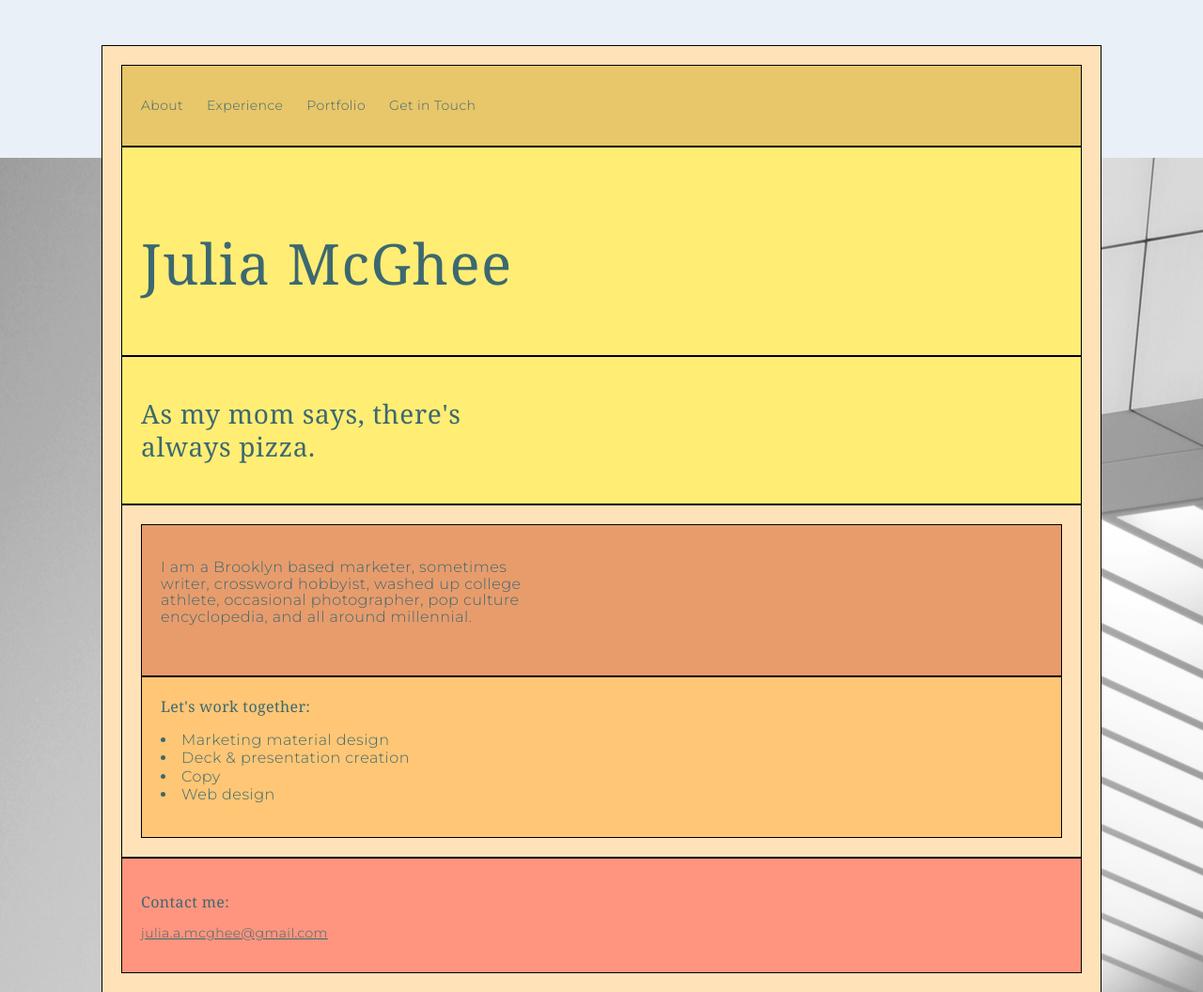
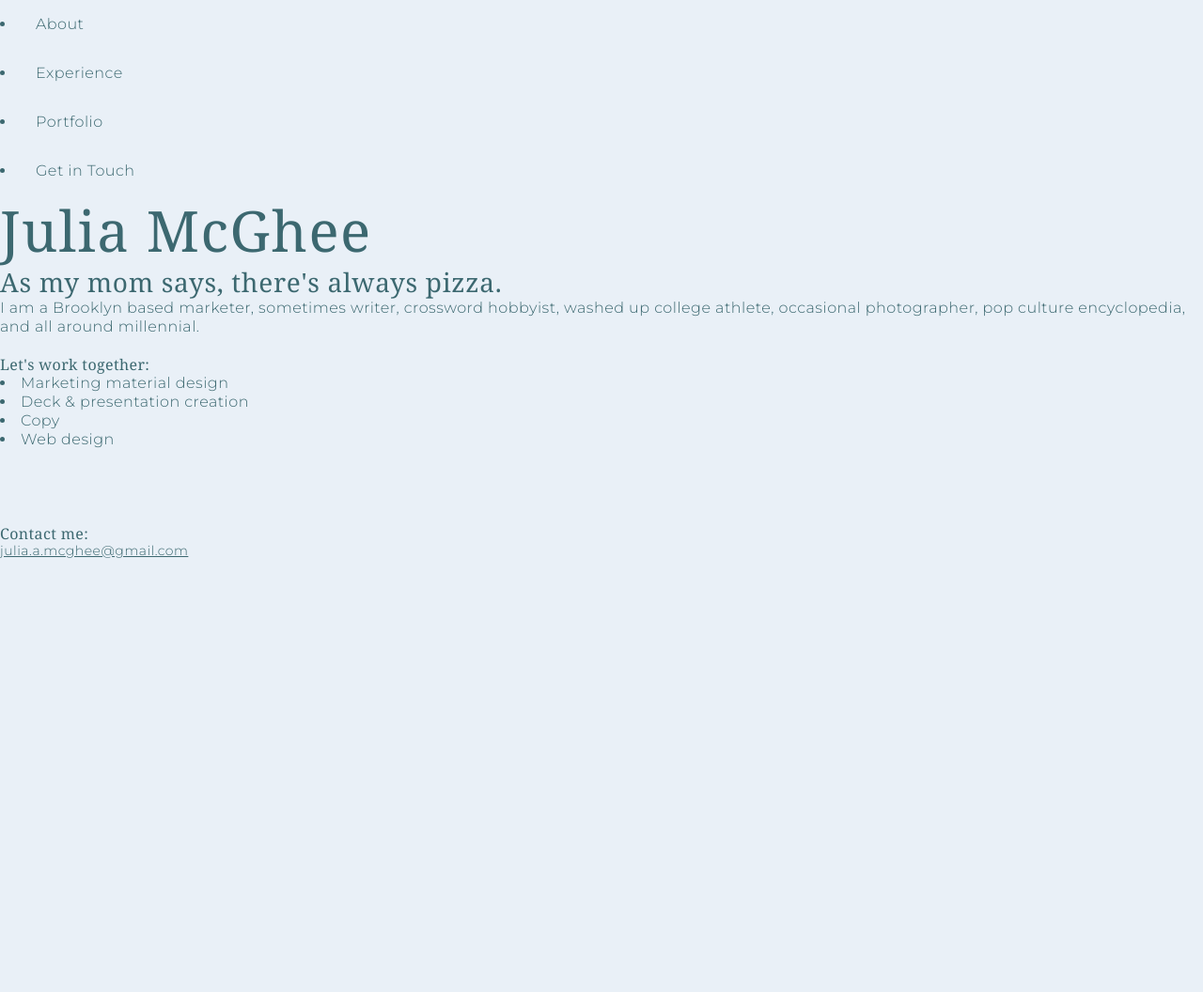
Before and after one commit to juliaamcghee/juliaamcghee.github.io, a plain HTML site: page unit_5/index.html in a window 1280 px wide. Shown: the top 1056 px of the page at 94% size. After the commit the page ends 800 px from the top, so only its background shows below. Drawn offline with Linux system fonts and the light colour scheme.

Commit message:
Update style.css

```diff
--- a/unit_5/css/style.css
+++ b/unit_5/css/style.css
@@ -1,85 +1,46 @@
 @import url('https://fonts.googleapis.com/css?family=Montserrat:300,500|Noto+Serif|Playfair+Display&display=swap');
-
+* {
+    margin: 0;
+    padding: 0;
+    box-sizing: border-box;
+}
 body {
-  height: 100%;
-  width: auto;
   color: #3c6870;
   background-color: #e9f0f7;
-  background-image: url("images/getty.png");
-  background-attachment: fixed;
-  background-position: left bottom;
+  font-family: 'Montserrat', sans-serif;
+  font-weight: 300;
+  line-height: 1.25;
+  letter-spacing: 0.03em;
+}
+section {
+    padding: 5em 0;
+}
+header {
+    float: left;
+    width: 100%;
+}
+#intro{
+  background-image: url("../images/getty.png");
+  background-position: left;
   background-repeat: no-repeat;
-  padding-top: 40px;
-  padding-left: 100px;
-  padding-right: 100px;
-  padding-bottom: 40px;
+  height: 90vh;
+  padding: 13em 5em;
 }
-
-div.wrapper{
-	border: 1px black solid;
-    padding: 20px;
-    margin-bottom: 20px;
-    background-color: #FFE2B8;
+h1,h2,h3 {
+	font-family: 'Noto Serif', serif;
+	font-weight: 300;
+	letter-spacing: 0.024em;
 }
-
-nav{
-	background-color: #E8C66A;
-	border: 1px black solid;
-    padding: 20px;
-}
-
-header{
-	background-color: #FFED74;
-	border: 1px black solid;
-    padding: 20px;
-}
-
-header.h2{
-	background-color: #FFED74;
-	border: 1px black solid;
-    padding: 20px;
-}
-
-section{
-	border: 1px black solid;
-    padding: 20px;
-    background-color: #FFE2B8;
-}
-
-aside.list{
-	padding-top: 5px;
-}
-
-article{
-	border: 1px black solid;
-    padding: 20px;
-    background-color: #E89C6C;
-}
-
-aside{
-	border: 1px black solid;
-    padding: 20px;
-    background-color: #FFC675;
-}
-
 h1{
 	font-size: 60px;
 	font-family: 'Noto Serif', serif;
 	font-weight: 400;
 	letter-spacing: 0.025em;
 	line-height: 1.25em;
-	padding-top: 25px;
 }
-
 h2{
-	font-family: 'Noto Serif', serif;
 	font-size: 28px;
-	font-weight: 300;
-	letter-spacing: 0.024em;
-	line-height: 1.25em;
-	max-width: 400px;
 }
-
 h3{
 	font-family: 'Noto Serif', serif;
 	font-size: 16px;
@@ -87,65 +48,21 @@ h3{
 	letter-spacing: 0.024em;
 	line-height: 1.25em;
 }
-
-p{
-	font-family: 'Montserrat', sans-serif;
-	font-weight: 300;
-	line-height: 1.1em;
-	padding-right: 25px;
-	font-size: 16px;
-	max-width: 400px;
-	letter-spacing: 0.03em;
-}
-
 ul{
-	font-family: 'Montserrat', sans-serif;
-	font-size: 16px;
-	letter-spacing: 0.03em;
-	font-weight: 300;
-	line-height: 1.2em;
-	margin-left: 0;
-	padding-left: 0;
 	list-style-position: inside;
 }
-
-ul.nav{
-	list-style-type: none;
-	margin: 0;
-  	padding: 0;
-  	overflow: hidden;
-  	font-family: 'Montserrat', sans-serif;
-	font-weight: 300;
-	line-height: 1.1em;
-	font-size: 14px;
-	letter-spacing: 0.03em;
+nav a{
+	text-decoration: none;
+	display: inline-block;
+	padding: 1em;
 }
 
 footer{
-	border: 1px black solid;
-    padding: 20px;
-    background-color: #FF957E;
-}
-
-a.nav{
-	text-decoration: none;
-}
-
-li.nav {
-  	float: left;
-}
-
-li a{
-	 display: block;
- 	 padding: 15px 25px 15px 0px;
-}
-
-p.footer{
 	font-size: 14px;
 }
 
-a:link {
-  color: #3c6870;
+a {
+  color: inherit;
 }
 
 a:visited {
```
